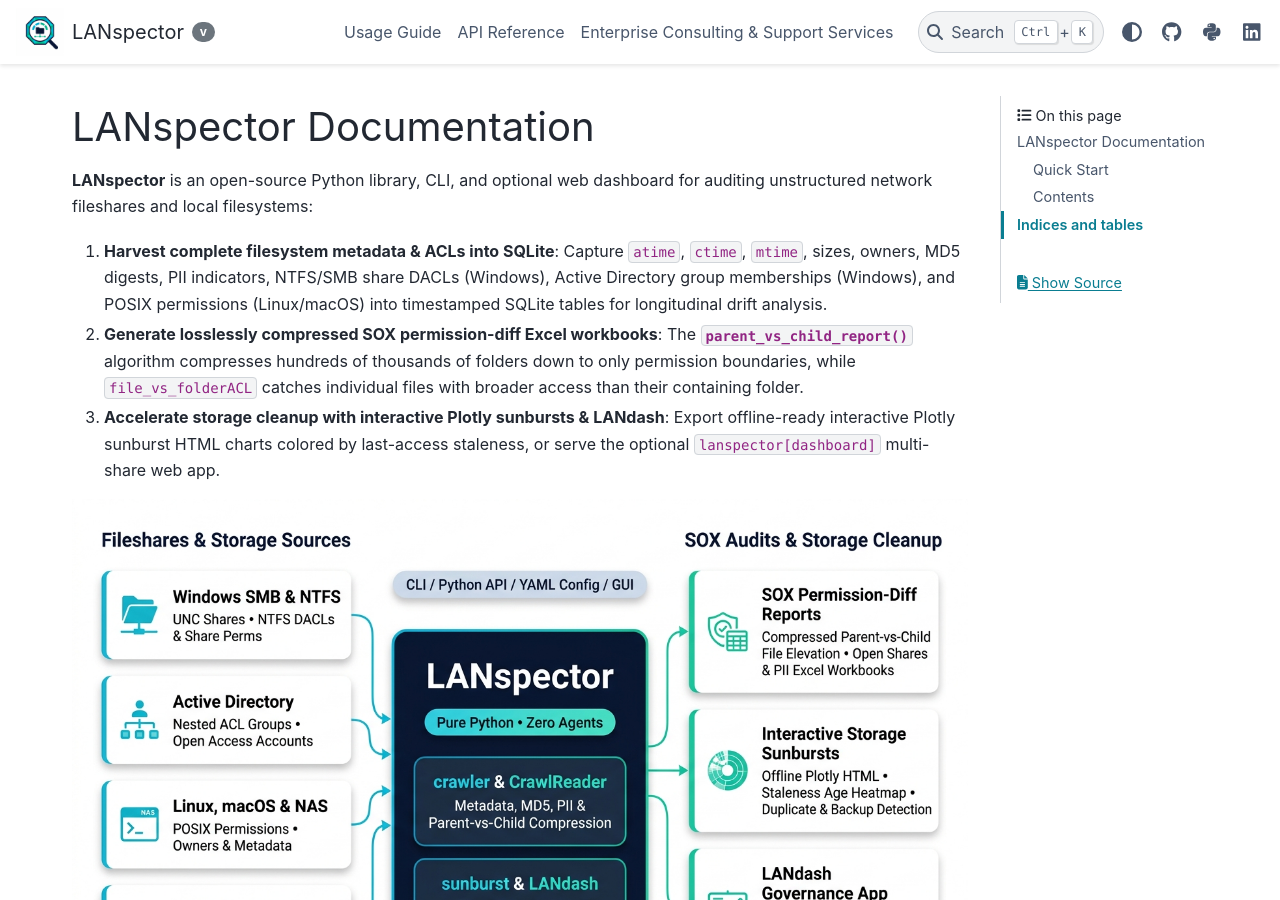
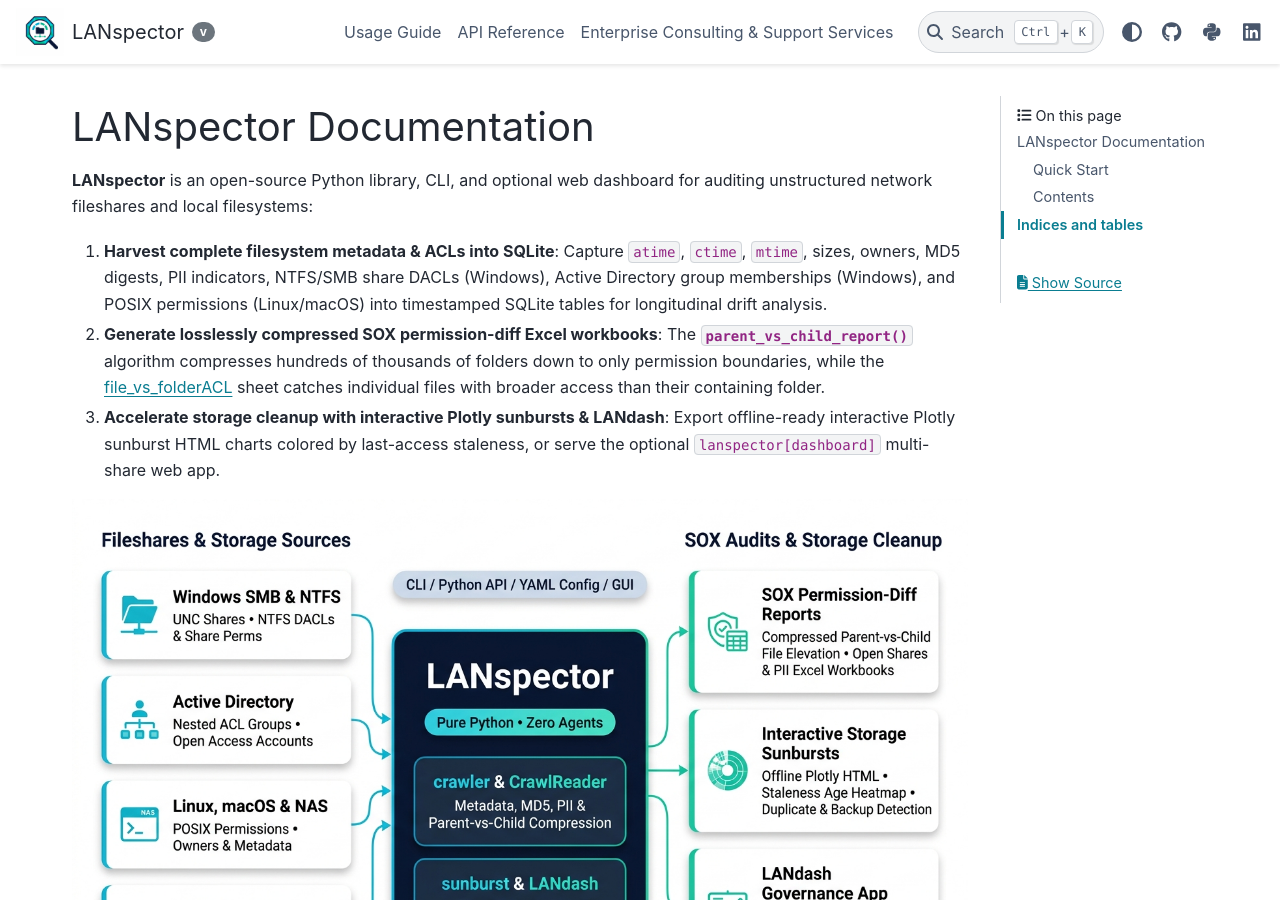
Before and after one commit to aberndsen/lanspector, a Sphinx documentation site: the page built from docs/source/index.rst, in a window 1280 px wide and 900 px high. Built offline with Sphinx 7.4.7 and the PyData theme 0.15.4, drawn with Linux system fonts in a browser that asks for light colours; the version number could not be read and is left out.

Commit message:
docs: link file_vs_folderACL to auditing guide section [skip release]

```diff
--- a/docs/source/auditing_guide.rst
+++ b/docs/source/auditing_guide.rst
@@ -29,6 +29,8 @@ Permission Codes
 Pass ``use_permission_hierarchy=True`` to collapse subordinate bits (e.g. ``MR`` becomes ``M``
 and ``F`` dominates lower grants) so audits focus on effective privileges rather than raw DACL noise.
 
+.. _file-vs-folder-acl:
+
 File-vs-Folder Elevated Access
 ~~~~~~~~~~~~~~~~~~~~~~~~~~~~~~
 
--- a/docs/source/index.rst
+++ b/docs/source/index.rst
@@ -16,8 +16,8 @@ for auditing unstructured network fileshares and local filesystems:
 2. **Generate losslessly compressed SOX permission-diff Excel workbooks**:
    The :meth:`~lanspector.reader.CrawlReader.parent_vs_child_report` algorithm
    compresses hundreds of thousands of folders down to only permission boundaries,
-   while ``file_vs_folderACL`` catches individual files with broader access than
-   their containing folder.
+   while the :ref:`file_vs_folderACL <file-vs-folder-acl>` sheet catches individual
+   files with broader access than their containing folder.
 3. **Accelerate storage cleanup with interactive Plotly sunbursts & LANdash**:
    Export offline-ready interactive Plotly sunburst HTML charts colored by last-access
    staleness, or serve the optional ``lanspector[dashboard]`` multi-share web app.
```
Also changed, not shown: README.md (+1 -1 lines).
